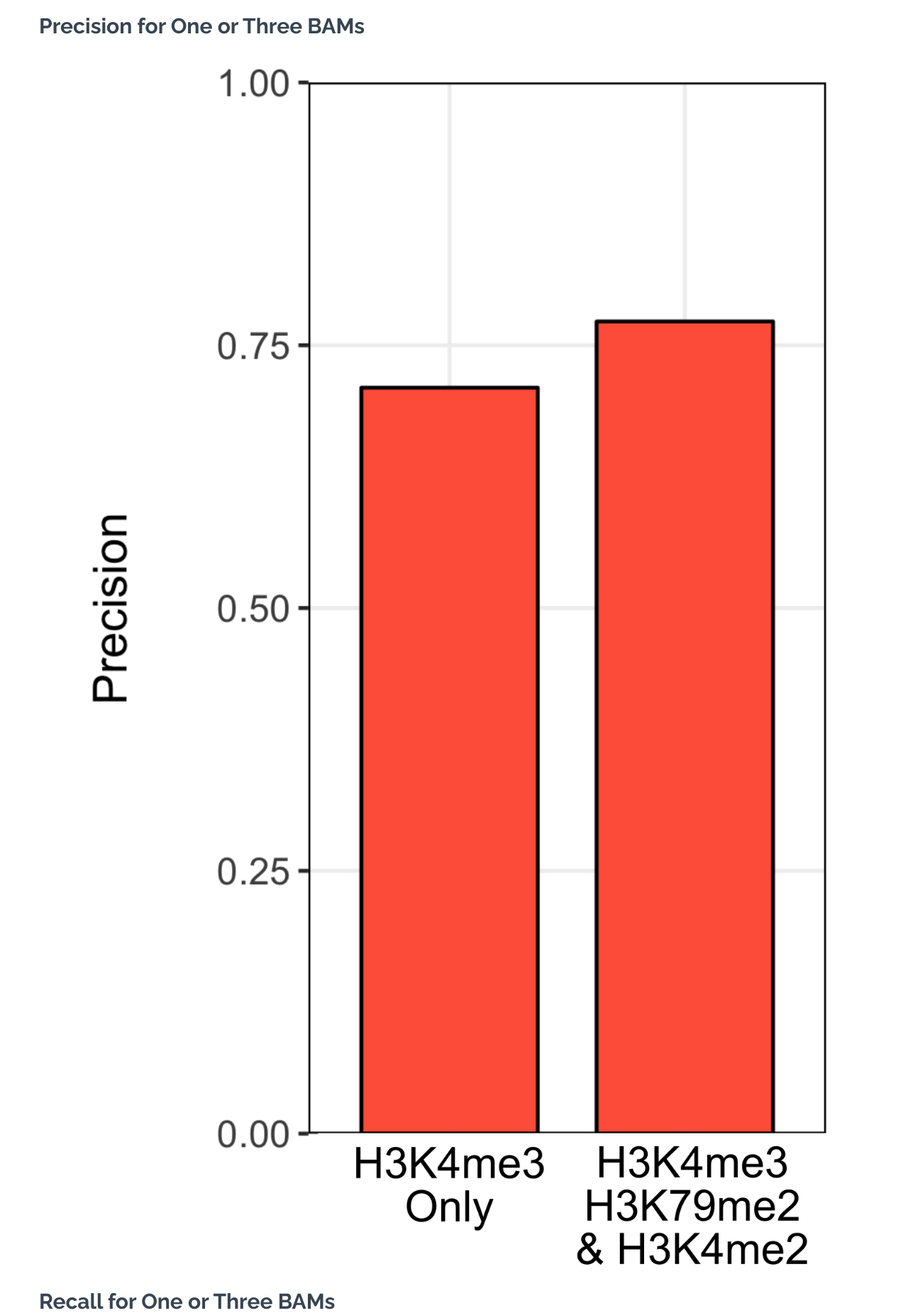
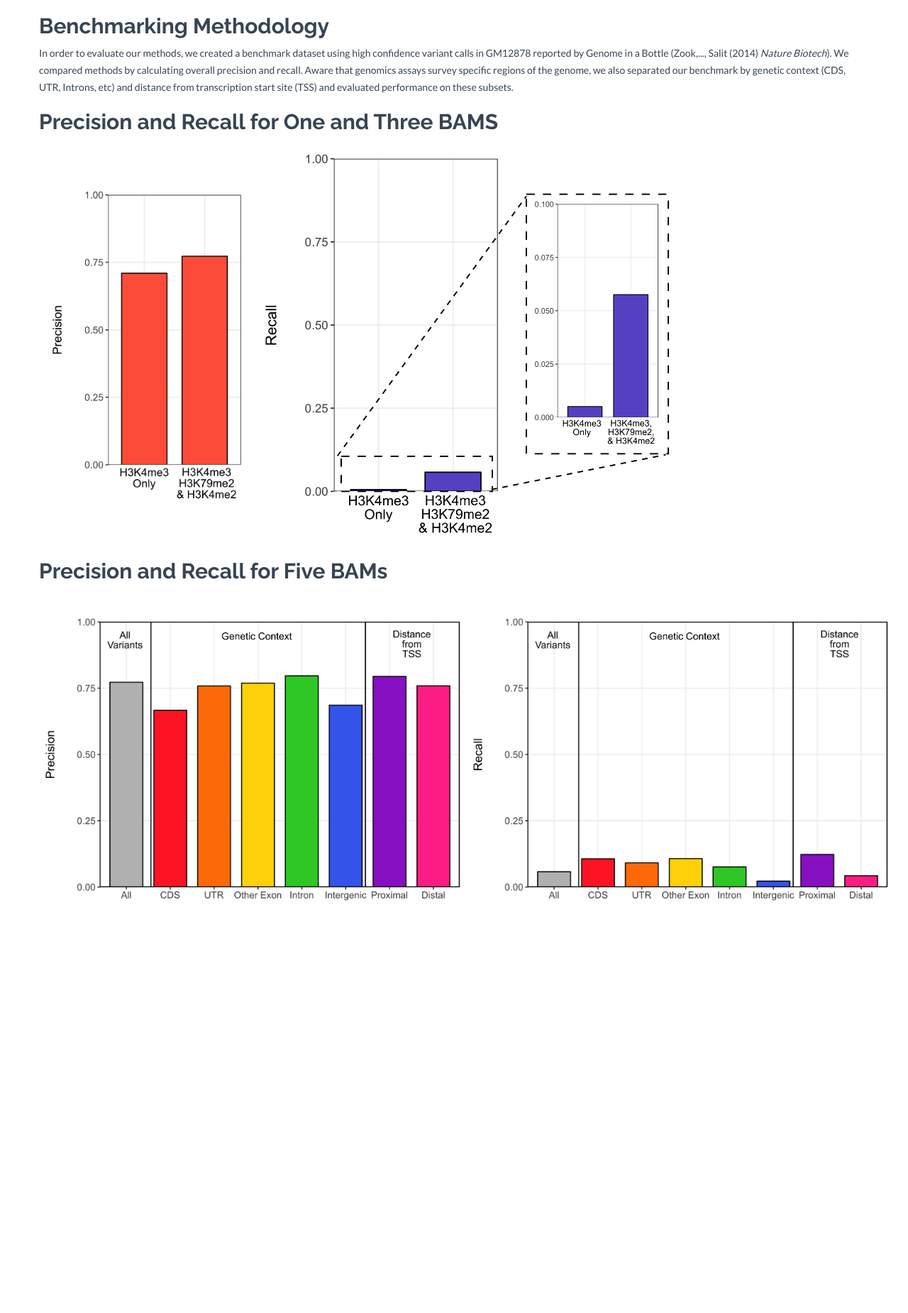
Before and after one commit to hackseq/2016_project_4, a Flask app: page /benchmarks in a window 1280 px wide. Shown: the part 96-1946 px from the top of the page at 71% size. After the commit the page ends 1365 px from the top, so only its background shows below. Run offline with Flask 2, Linux system fonts and the light colour scheme; parts of the project's set-up code (start-up, migrations or seed data) failed here and were passed over; some libraries are stand-ins or nearby versions.

Commit message:
Updated the site

```diff
--- a/webapp/webapp/templates/benchmarks.html
+++ b/webapp/webapp/templates/benchmarks.html
@@ -2,14 +2,17 @@
 {% extends "base.html" %}
 
 {% block content %}
-<h2>Precision for One or Three BAMs</h2>
-<img src="{{ url_for('static', filename='img/Precision.Comparison.Final.png') }}" class="img-responsive">
-<h2>Recall for One or Three BAMs</h2>
-<img src="{{ url_for('static', filename='img/Recall.Comparison.Final.png') }}" class="img-responsive">
-<h2>Precision over Five BAMs</h2>
-<img src="{{ url_for('static', filename='img/Precision.1.Final.png') }}" class="img-responsive">
-<h2>Recall over Five BAMs</h2>
-<img src="{{ url_for('static', filename='img/Recall.1.Final.png') }}" class="img-responsive">
-
+<h2>Benchmarking Methodology</h2>
+<p>In order to evaluate our methods, we created a benchmark dataset using high confidence variant calls in GM12878 reported by Genome in a Bottle (Zook,..., Salit (2014) <i>Nature Biotech</i>). We compared methods by calculating overall precision and recall. Aware that genomics assays survey specific regions of the genome, we also separated our benchmark by genetic context (CDS, UTR, Introns, etc) and distance from transcription start site (TSS) and evaluated performance on these subsets.</p>
+<div style="white-space: nowrap">
+<h2>Precision and Recall for One and Three BAMS</h2>
+<img src="{{ url_for('static', filename='img/Precision.Comparison.Final.png') }}" height=440 width=300>
+<img src="{{ url_for('static', filename='img/Recall.Comparison.Final.png') }}" height=auto width=600>
+</div>
+<div style="white-space: nowrap">
+<h2>Precision and Recall for Five BAMs</h2>
+<img src="{{ url_for('static', filename='img/Precision.1.Final.png') }}" height=auto width=600>
+<img src="{{ url_for('static', filename='img/Recall.1.Final.png') }}" height=auto width=600>
+</div>
 
 {% endblock %}
```
Also changed, not shown: webapp/webapp/templates/coverage.html (+8 -0 lines).
